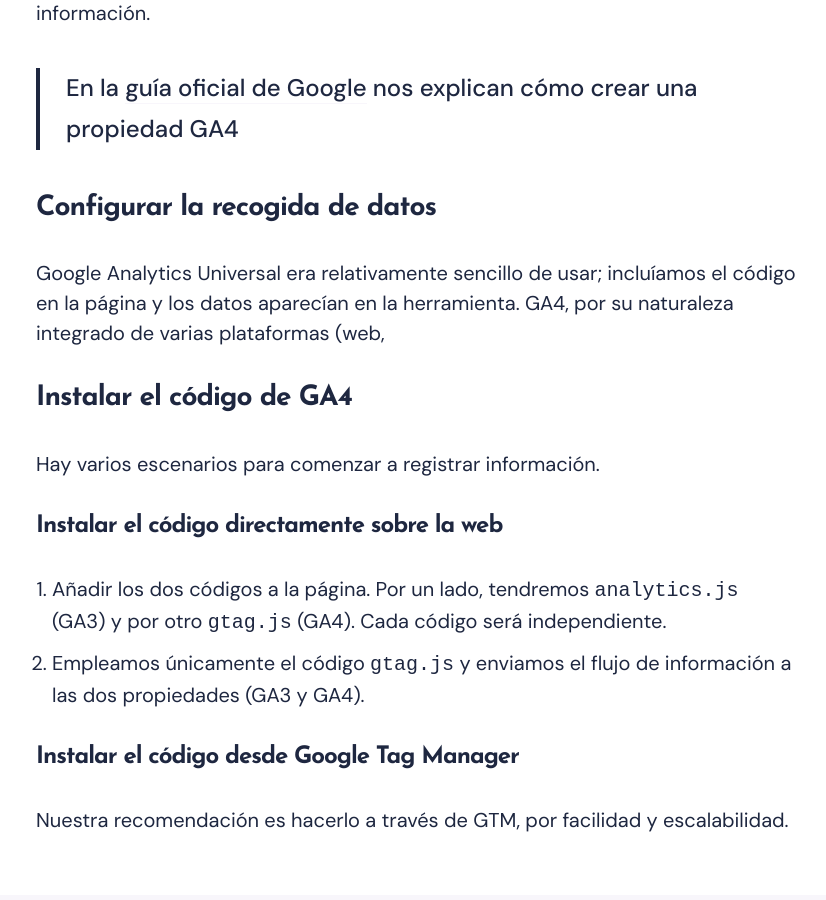
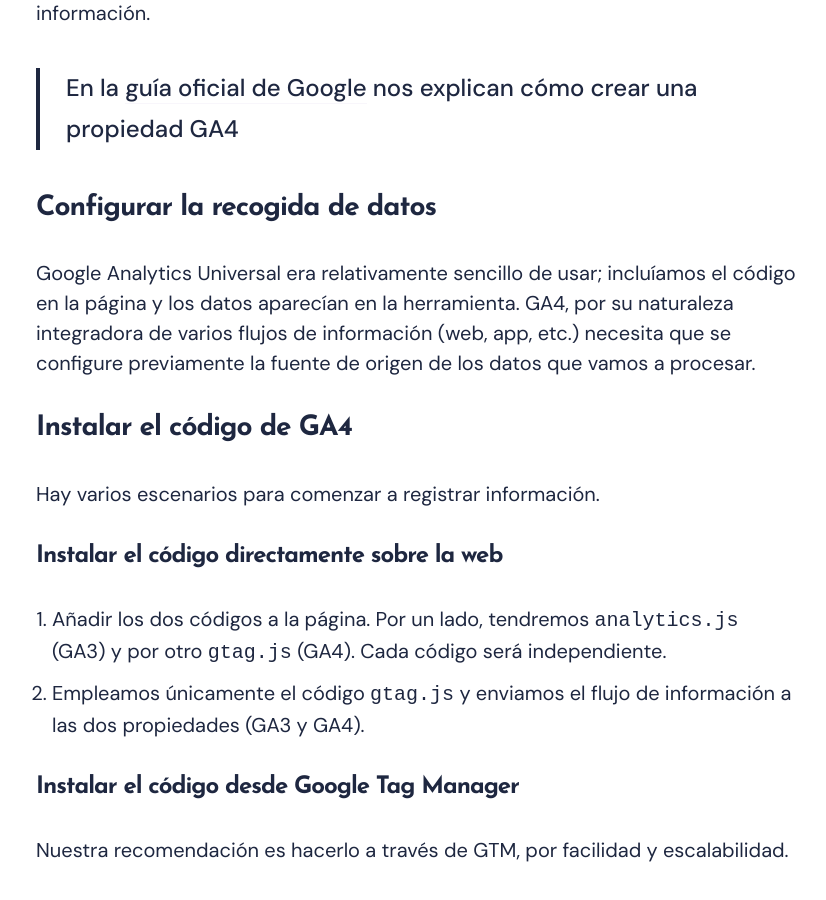
Before and after one commit to Emirodgar/w-avanzared, a Jekyll site: the page built from Google Analytics/google-analytics.md, in a window 1280 px wide and 900 px high, scrolled down 3252 px. Shown: the whole window, without its empty margins (224-1050 px from the left). Built offline with Jekyll 4.4.1, drawn with Linux system fonts in a browser that asks for light colours; nearby versions of some CDN libraries; part of the change alters nothing that is shown.

Commit message:
Google Analytics/google-analytics.md updated from https://stackedit.io/

```diff
--- a/Google Analytics/google-analytics.md
+++ b/Google Analytics/google-analytics.md
@@ -51,7 +51,7 @@ Si pulsamos sobre el botón de "Ver propiedad GA4" iremos al panel de configurac
 
 ## Configurar la recogida de datos
 
-Google Analytics Universal era relativamente sencillo de usar; incluíamos el código en la página y los datos aparecían en la herramienta. GA4, por su naturaleza integrado de varias plataformas (web,
+Google Analytics Universal era relativamente sencillo de usar; incluíamos el código en la página y los datos aparecían en la herramienta. GA4, por su naturaleza integradora de varios flujos de información (web, app, etc.) necesita que se configure previamente la fuente de origen de los datos que vamos a procesar.
 
 ## Instalar el código de GA4
 
@@ -68,6 +68,6 @@ Nuestra recomendación es hacerlo a través de GTM, por facilidad y escalabilida
 
 
 <!--stackedit_data:
-eyJoaXN0b3J5IjpbODQzMDYzNzc3LDI3MzExMDY1MiwxMDI4ND
-AzOTIwLC0xNzYyODEwMDc0LC0yMTExNDMwMTUxXX0=
+eyJoaXN0b3J5IjpbLTIwNjM3Mzg4NDYsMjczMTEwNjUyLDEwMj
+g0MDM5MjAsLTE3NjI4MTAwNzQsLTIxMTE0MzAxNTFdfQ==
 -->
```
